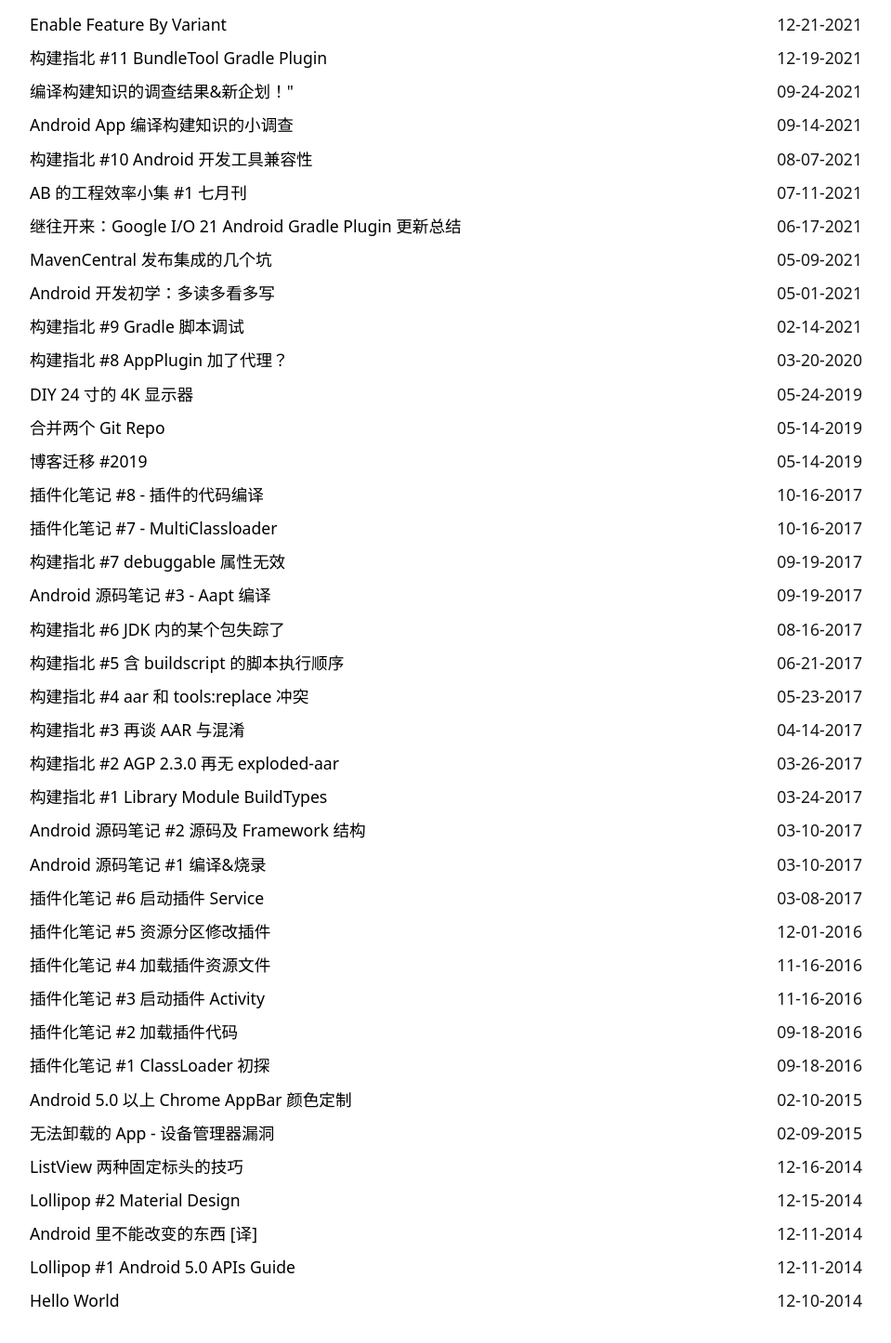
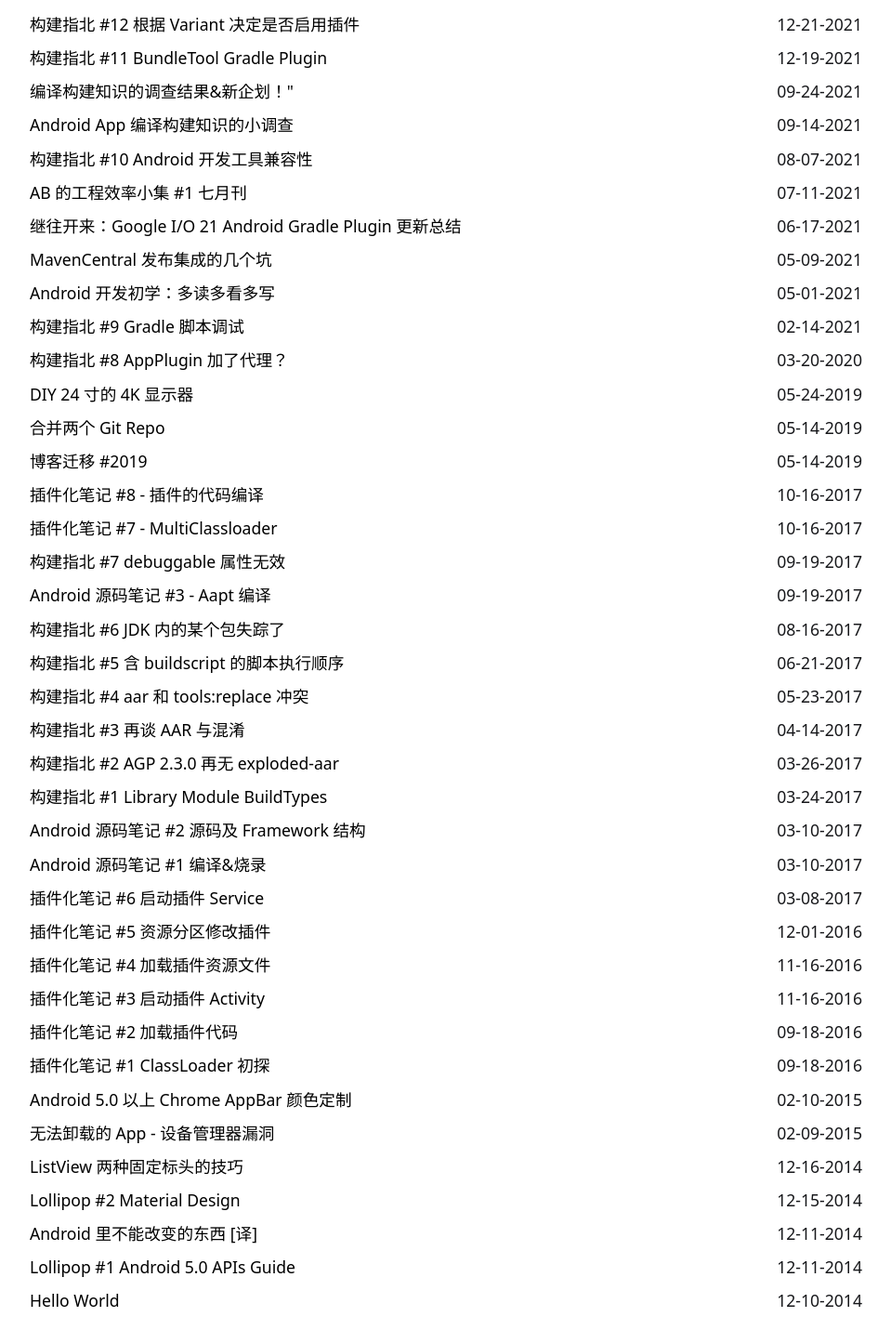
Before and after one commit to 2BAB/2BAB-Engineering-Blog, a Jekyll site: the page built from index.html, in a window 1280 px wide, cut to the strip 136-1605 px from the top of the page. Shown: the top 1445 px of the strip at 93% size, without its empty margins (160-1119 px from the left). Built offline with Jekyll 4.4.1, drawn with Linux system fonts in a browser that asks for light colours.

Commit message:
fix: the header block was missed

```diff
--- a/_posts/2021-12-21-enable-feature-by-variant.md
+++ b/_posts/2021-12-21-enable-feature-by-variant.md
@@ -1,3 +1,8 @@
+---
+layout: post
+title: "构建指北 #12 根据 Variant 决定是否启用插件"
+tags: [Android, Gradle, Android Gradle Plugin, 构建]
+---
 
 在 Android 开发中使用过第三方 Gradle 插件的同学都应该碰到过这个问题：**我只想在某一些 buildType 或者 flavor 中应用这个插件，但是找不到合适的办法。**
 
```
